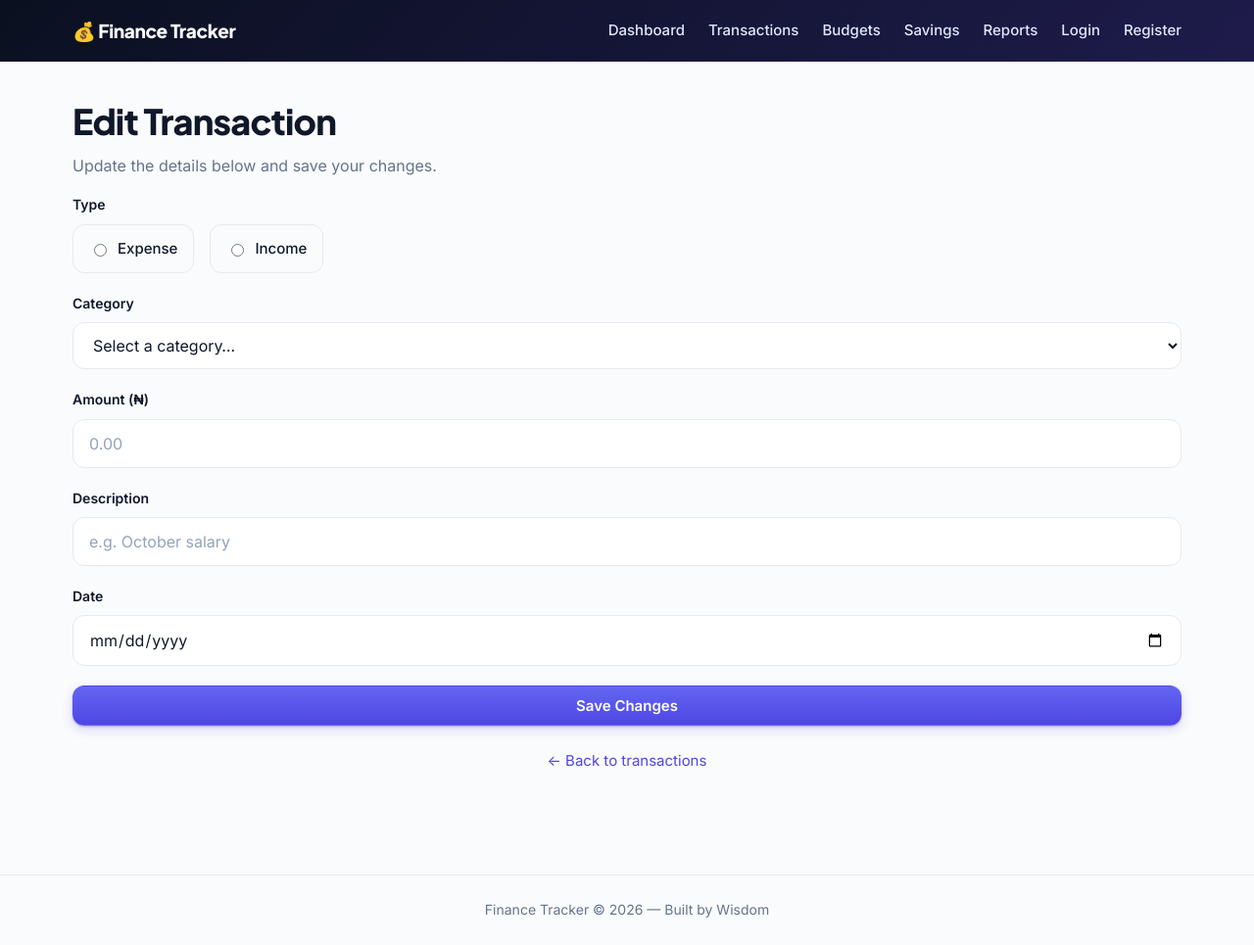
After one commit to wisdom1240/finance-tracker, a Flask app: template templates/edit_transaction.html in a window 1280 px wide. The commit adds this page. Shown: the whole page at 98% size. Run offline with Flask 3, Linux system fonts and the light colour scheme; the template is opened without the code that fills it, so the values that code supplies are empty; some libraries are stand-ins or nearby versions.

Commit message:
Stage 21: Add edit transaction with user isolation

```diff
--- a/app.py
+++ b/app.py
@@ -10,7 +10,7 @@ from datetime import date
 import psycopg2.extras
 
 from flask import (
-    Flask, render_template, request, redirect, url_for, flash, session, g
+    Flask, render_template, request, redirect, url_for, flash, session, g, abort
 )
 from flask_wtf import CSRFProtect
 from werkzeug.security import generate_password_hash, check_password_hash
@@ -37,7 +37,6 @@ def create_app():
     app.config.from_object(Config)
     init_db(app)
 
-    # CSRF protection for every POST form. Requires SECRET_KEY in config.
     csrf = CSRFProtect(app)
 
     @app.before_request
@@ -121,6 +120,114 @@ def create_app():
         return render_template("transactions.html", transactions=transactions)
 
     # ----------------------------------------------------------------
+    # Edit Transaction
+    # ----------------------------------------------------------------
+    @app.route("/transactions/<int:transaction_id>/edit", methods=["GET", "POST"])
+    @login_required
+    def edit_transaction(transaction_id):
+        user_id = session["user_id"]
+        db = get_db()
+
+        # Load the transaction — MUST belong to this user.
+        cur = db.cursor(cursor_factory=psycopg2.extras.RealDictCursor)
+        cur.execute(
+            "SELECT id, type, category_id, amount, description, transaction_date "
+            "FROM transactions "
+            "WHERE id = %s AND user_id = %s",
+            (transaction_id, user_id),
+        )
+        transaction = cur.fetchone()
+        cur.close()
+
+        if transaction is None:
+            abort(404)
+
+        # Categories for the dropdown
+        cur = db.cursor(cursor_factory=psycopg2.extras.RealDictCursor)
+        cur.execute("SELECT id, name, type FROM categories ORDER BY type, name")
+        categories = cur.fetchall()
+        cur.close()
+
+        if request.method == "POST":
+            t_type = request.form.get("type", "").strip().upper()
+            category_id = request.form.get("category_id", "").strip()
+            amount = request.form.get("amount", "").strip()
+            description = request.form.get("description", "").strip()
+            transaction_date = request.form.get("transaction_date", "").strip()
+
+            errors = []
+
+            if t_type not in ("INCOME", "EXPENSE"):
+                errors.append("Please choose a valid type.")
+
+            if not category_id or not category_id.isdigit():
+                errors.append("Please choose a category.")
+            else:
+                cur2 = db.cursor(cursor_factory=psycopg2.extras.RealDictCursor)
+                cur2.execute(
+                    "SELECT id, type FROM categories WHERE id = %s",
+                    (int(category_id),),
+                )
+                category_row = cur2.fetchone()
+                cur2.close()
+                if category_row is None:
+                    errors.append("That category does not exist.")
+                elif category_row["type"] != t_type:
+                    errors.append("The category does not match the transaction type.")
+
+            try:
+                amount_dec = float(amount)
+            except (TypeError, ValueError):
+                amount_dec = None
+            if amount_dec is None or amount_dec <= 0:
+                errors.append("Amount must be greater than zero.")
+
+            try:
+                date.fromisoformat(transaction_date)
+            except (TypeError, ValueError):
+                errors.append("Please enter a valid date.")
+
+            if errors:
+                for e in errors:
+                    flash(e, "error")
+                transaction = {
+                    "id": transaction_id,
+                    "type": t_type,
+                    "category_id": int(category_id) if category_id.isdigit() else None,
+                    "amount": amount,
+                    "description": description,
+                    "transaction_date": transaction_date,
+                }
+            else:
+                cur3 = db.cursor()
+                cur3.execute(
+                    "UPDATE transactions "
+                    "SET category_id = %s, type = %s, amount = %s, "
+                    "    description = %s, transaction_date = %s, updated_at = NOW() "
+                    "WHERE id = %s AND user_id = %s",
+                    (
+                        int(category_id),
+                        t_type,
+                        amount_dec,
+                        description or None,
+                        transaction_date,
+                        transaction_id,
+                        user_id,
+                    ),
+                )
+                db.commit()
+                cur3.close()
+
+                flash("Transaction updated successfully.", "success")
+                return redirect(url_for("transactions"))
+
+        return render_template(
+            "edit_transaction.html",
+            transaction=transaction,
+            categories=categories,
+        )
+
+    # ----------------------------------------------------------------
     # Add Transaction
     # ----------------------------------------------------------------
     @app.route("/transactions/add", methods=["GET", "POST"])
@@ -156,7 +263,6 @@ def create_app():
             if t_type not in ("INCOME", "EXPENSE"):
                 errors.append("Please choose a valid type.")
 
-            category_row = None
             if not category_id or not category_id.isdigit():
                 errors.append("Please choose a category.")
             else:
@@ -170,9 +276,7 @@ def create_app():
                 if category_row is None:
                     errors.append("That category does not exist.")
                 elif category_row["type"] != t_type:
-                    errors.append(
-                        "The category does not match the transaction type."
-                    )
+                    errors.append("The category does not match the transaction type.")
 
             try:
                 amount_dec = float(amount)
--- /dev/null
+++ b/templates/edit_transaction.html
@@ -0,0 +1,71 @@
+{% extends "base.html" %}
+
+{% block title %}Edit Transaction — Finance Tracker{% endblock %}
+
+{% block content %}
+<section class="auth-card">
+    <h1>Edit Transaction</h1>
+    <p class="text-muted">Update the details below and save your changes.</p>
+
+    <form method="POST"
+          action="{{ url_for('edit_transaction', transaction_id=transaction.id) }}"
+          novalidate>
+        <input type="hidden" name="csrf_token" value="{{ csrf_token() }}">
+
+        <div class="form-group">
+            <label class="form-label">Type</label>
+            <div class="radio-row">
+                <label class="radio-option">
+                    <input type="radio" name="type" value="EXPENSE"
+                           {% if transaction.type == 'EXPENSE' %}checked{% endif %}>
+                    <span>Expense</span>
+                </label>
+                <label class="radio-option">
+                    <input type="radio" name="type" value="INCOME"
+                           {% if transaction.type == 'INCOME' %}checked{% endif %}>
+                    <span>Income</span>
+                </label>
+            </div>
+        </div>
+
+        <div class="form-group">
+            <label class="form-label" for="category_id">Category</label>
+            <select class="form-select" id="category_id" name="category_id" required>
+                <option value="">Select a category…</option>
+                {% for c in categories %}
+                    <option value="{{ c.id }}" data-type="{{ c.type }}"
+                        {% if c.id == transaction.category_id %}selected{% endif %}>
+                        {{ c.name }} ({{ c.type|capitalize }})
+                    </option>
+                {% endfor %}
+            </select>
+        </div>
+
+        <div class="form-group">
+            <label class="form-label" for="amount">Amount (₦)</label>
+            <input class="form-input" type="number" id="amount" name="amount"
+                   min="0.01" step="0.01" placeholder="0.00"
+                   value="{{ transaction.amount }}" required>
+        </div>
+
+        <div class="form-group">
+            <label class="form-label" for="description">Description</label>
+            <input class="form-input" type="text" id="description" name="description"
+                   maxlength="255" placeholder="e.g. October salary"
+                   value="{{ transaction.description or '' }}">
+        </div>
+
+        <div class="form-group">
+            <label class="form-label" for="transaction_date">Date</label>
+            <input class="form-input" type="date" id="transaction_date" name="transaction_date"
+                   value="{{ transaction.transaction_date }}" required>
+        </div>
+
+        <button type="submit" class="btn btn-primary btn-block">Save Changes</button>
+    </form>
+
+    <p class="text-muted mt-6" style="text-align: center; font-size: 0.9375rem;">
+        <a href="{{ url_for('transactions') }}">← Back to transactions</a>
+    </p>
+</section>
+{% endblock %}
--- a/templates/transactions.html
+++ b/templates/transactions.html
@@ -45,7 +45,7 @@
                             </span>
                         </td>
                         <td class="text-right">
-                            <a href="#" class="link-action">Edit</a>
+                            <a href="{{ url_for('edit_transaction', transaction_id=t.id) }}" class="link-action">Edit</a>
                             <span class="link-divider">·</span>
                             <a href="#" class="link-action link-danger">Delete</a>
                         </td>
```
